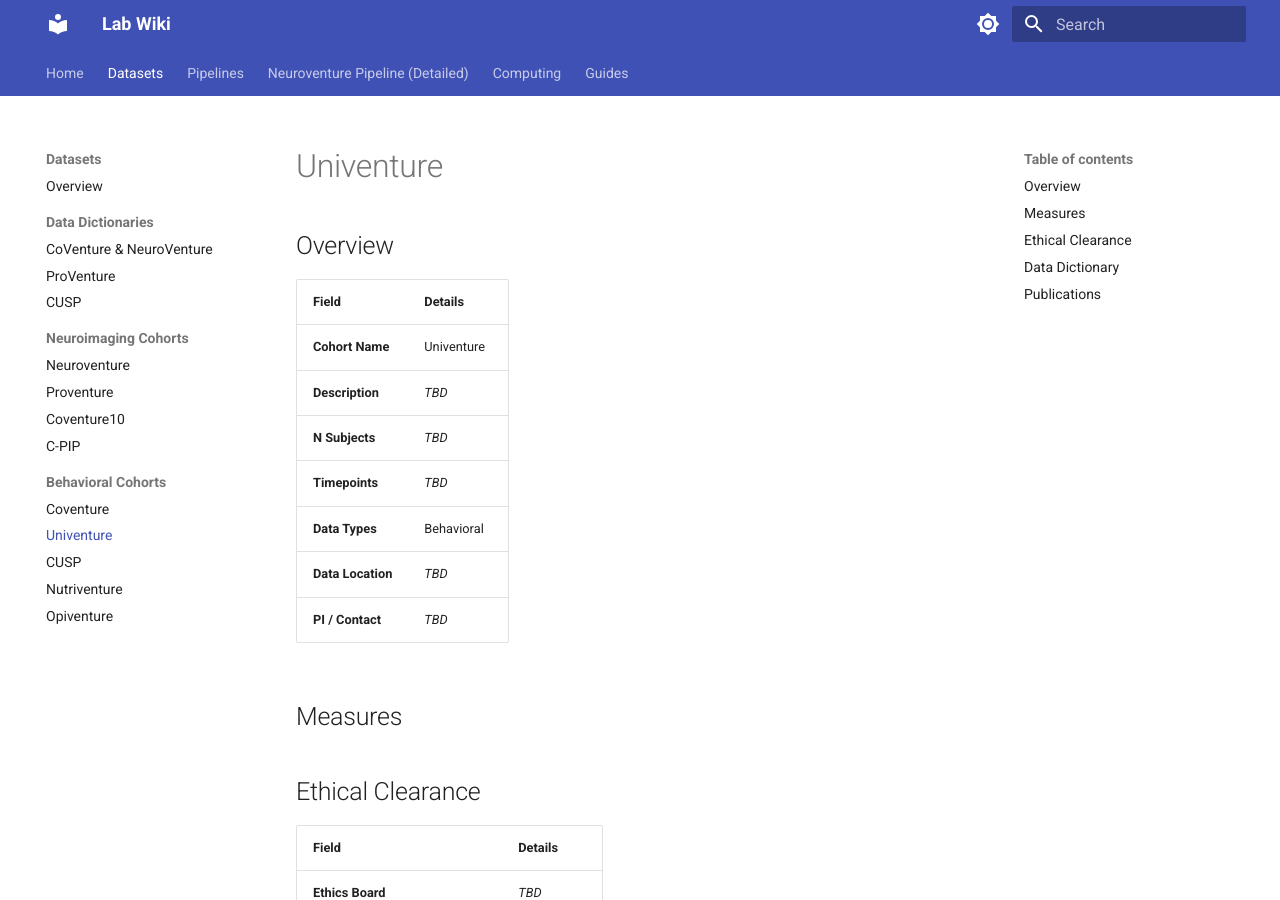
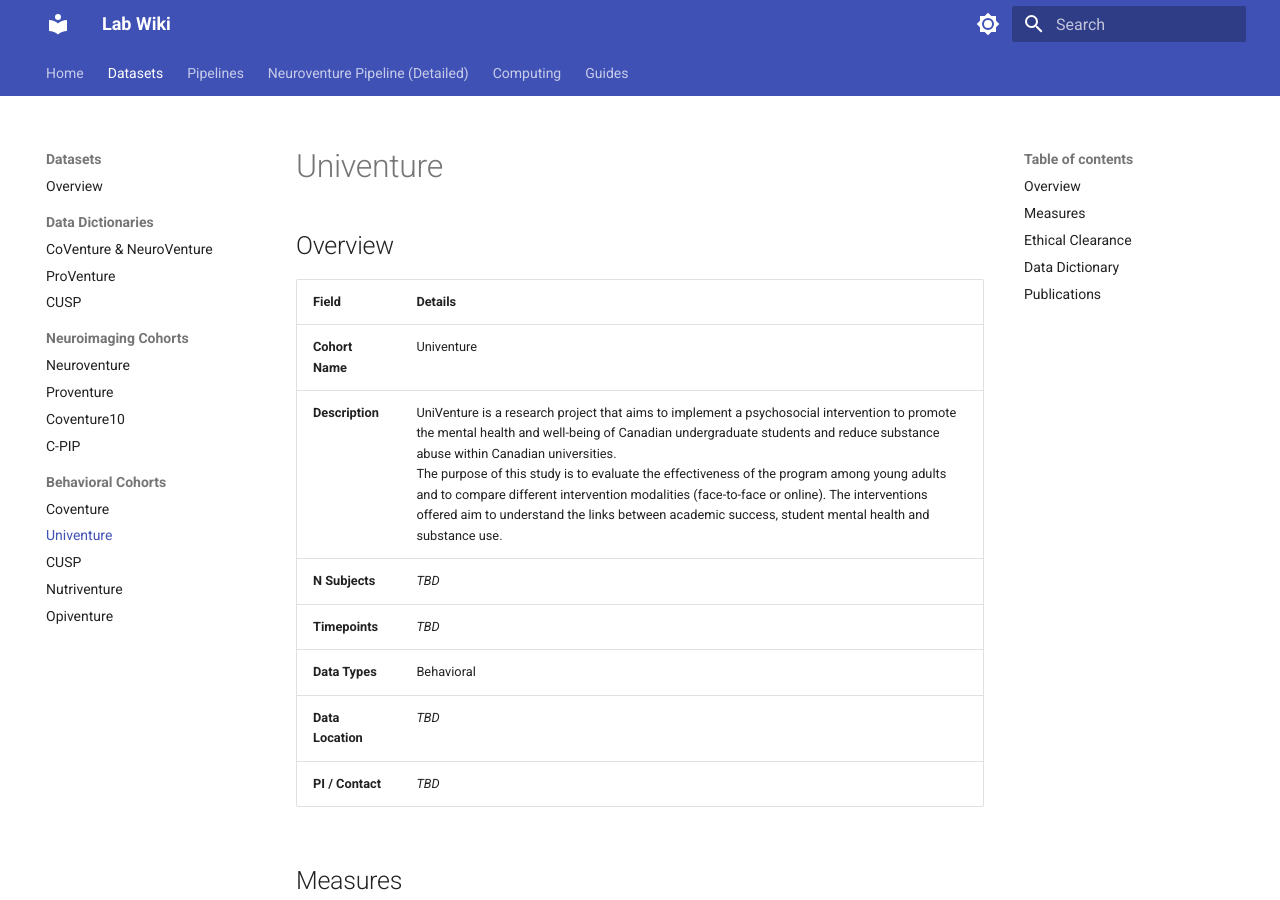
Before and after one commit to subhasriviswa/lab-wiki, an MkDocs documentation site: the page built from docs/datasets/behavioral/univenture.md, in a window 1280 px wide and 900 px high. Built offline with MkDocs 1.6.1 and Material for MkDocs 9.7.7, drawn with Linux system fonts in a browser that asks for light colours.

Commit message:
Univenture project description, missing info still
Updated the description of the Univenture project to provide detailed information about its aims and interventions.

```diff
--- a/docs/datasets/behavioral/univenture.md
+++ b/docs/datasets/behavioral/univenture.md
@@ -5,7 +5,7 @@
 | Field | Details |
 |-------|---------|
 | **Cohort Name** | Univenture |
-| **Description** | *TBD* |
+| **Description** | UniVenture is a research project that aims to implement a psychosocial intervention to promote the mental health and well-being of Canadian undergraduate students and reduce substance abuse within Canadian universities.<br>The purpose of this study is to evaluate the effectiveness of the program among young adults and to compare different intervention modalities (face-to-face or online). The interventions offered aim to understand the links between academic success, student mental health and substance use.|
 | **N Subjects** | *TBD* |
 | **Timepoints** | *TBD* |
 | **Data Types** | Behavioral |
```
